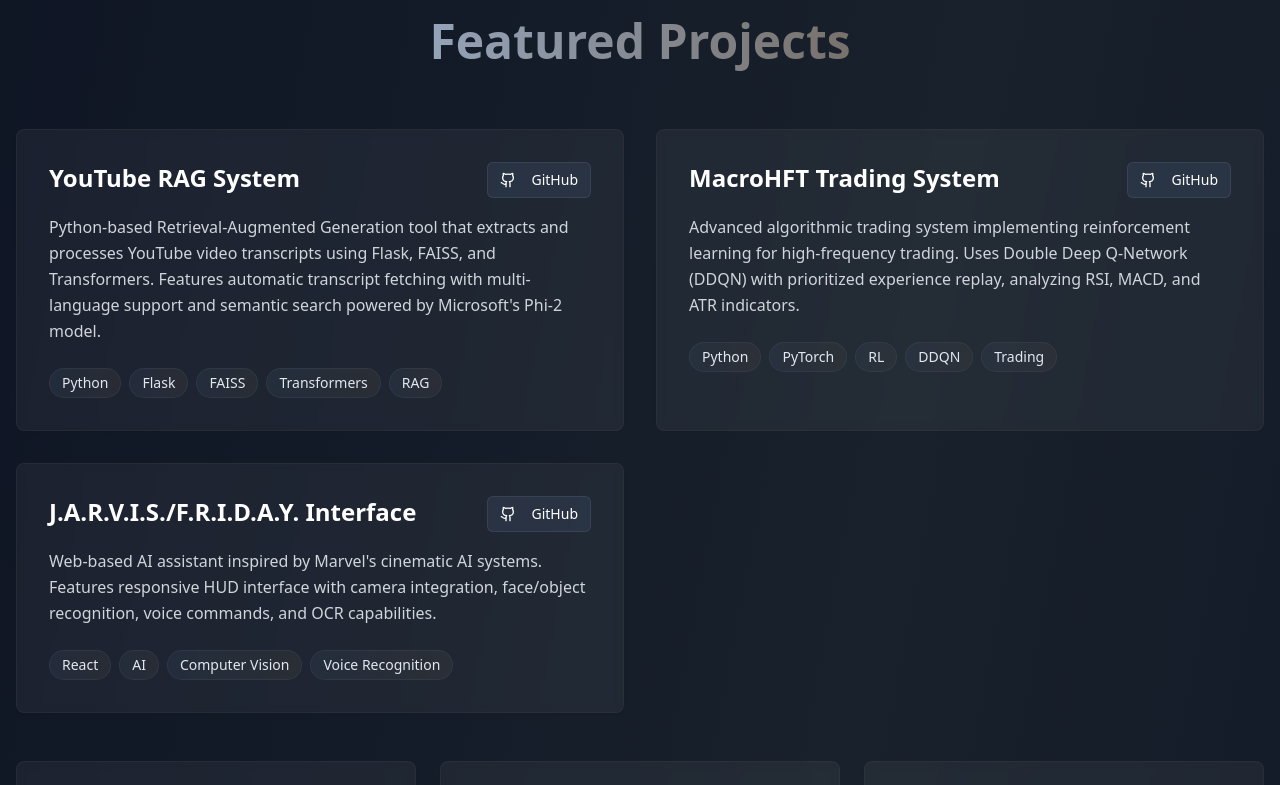
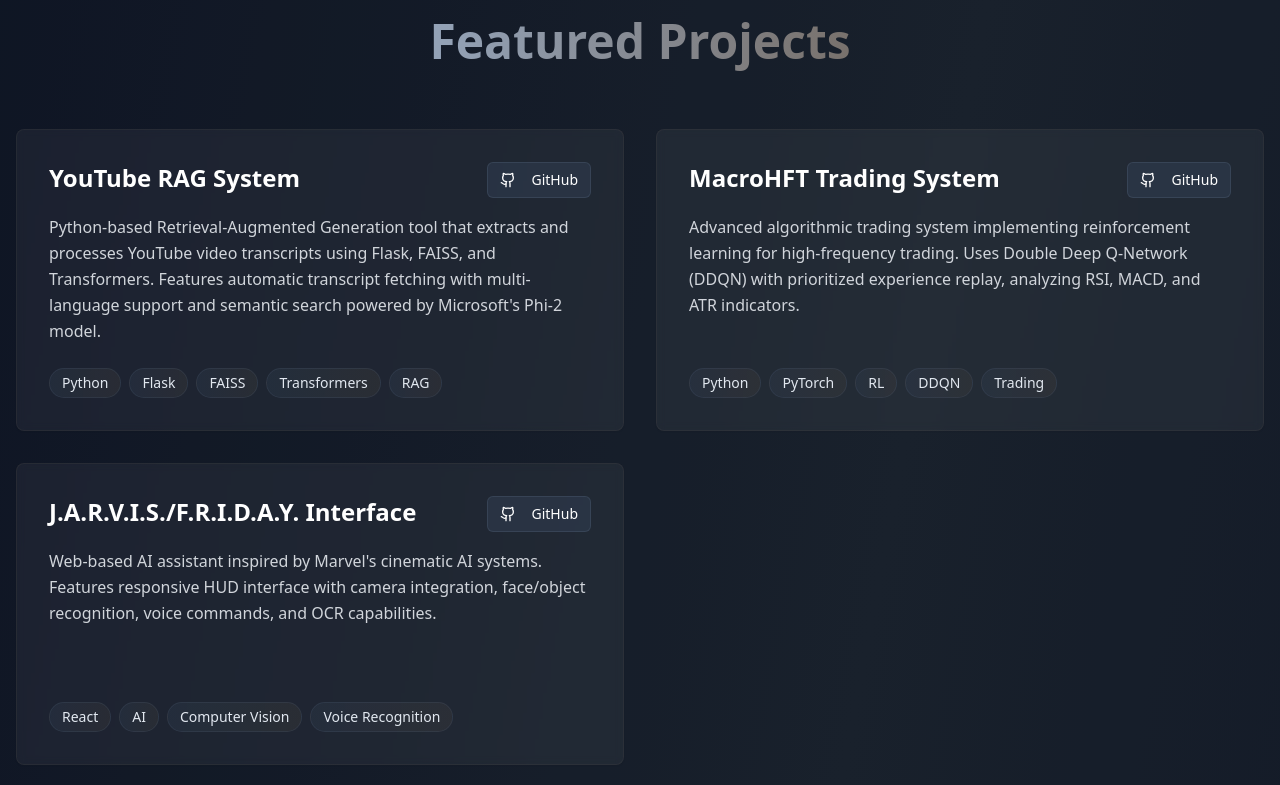
Before and after one commit to Rishirajbal/rishiraj-bal-portfolio-site, a React (Vite) app: page / in a window 1280 px wide. Shown: the part 1560-2345 px from the top of the page. Built offline with nearby package versions, Linux system fonts and the light colour scheme.

Commit message:
Fix: Ensure featured project cards have same size
Ensure featured project cards have consistent sizing for better visual presentation.

```diff
--- a/src/components/Projects.tsx
+++ b/src/components/Projects.tsx
@@ -1,4 +1,3 @@
-
 import { Card } from "@/components/ui/card";
 import { Button } from "@/components/ui/button";
 import { Github, ExternalLink } from "lucide-react";
@@ -58,14 +57,14 @@ const Projects = () => {
           </span>
         </h2>
 
-        <div className="grid lg:grid-cols-2 gap-8 mb-12">
+        <div className="grid lg:grid-cols-2 gap-8 mb-12 lg:grid-rows-2">
           {projects.filter(p => p.featured).map((project, index) => (
-            <Card key={index} className="group p-8 bg-white/5 backdrop-blur-sm border-stone-600/20 hover:border-stone-600/40 transition-all duration-500 transform hover:-translate-y-2 hover:shadow-2xl hover:shadow-stone-600/20">
+            <Card key={index} className="group p-8 bg-white/5 backdrop-blur-sm border-stone-600/20 hover:border-stone-600/40 transition-all duration-500 transform hover:-translate-y-2 hover:shadow-2xl hover:shadow-stone-600/20 flex flex-col h-full">
               <div className="flex justify-between items-start mb-4">
                 <h3 className="text-2xl font-bold text-white group-hover:text-slate-300 transition-colors">
                   {project.title}
                 </h3>
-                <Button asChild size="sm" className="bg-slate-700/50 hover:bg-slate-600/70 text-white border border-slate-600/50 hover:border-slate-500/70">
+                <Button asChild size="sm" className="bg-slate-700/50 hover:bg-slate-600/70 text-white border border-slate-600/50 hover:border-slate-500/70 flex-shrink-0">
                   <a href={project.repo} target="_blank" rel="noopener noreferrer" className="flex items-center space-x-2">
                     <Github size={18} />
                     <span className="hidden sm:inline">GitHub</span>
@@ -73,11 +72,11 @@ const Projects = () => {
                 </Button>
               </div>
 
-              <p className="text-gray-300 mb-6 leading-relaxed">
+              <p className="text-gray-300 mb-6 leading-relaxed flex-grow">
                 {project.description}
               </p>
 
-              <div className="flex flex-wrap gap-2">
+              <div className="flex flex-wrap gap-2 mt-auto">
                 {project.tags.map((tag, tagIndex) => (
                   <span
                     key={tagIndex}
```
